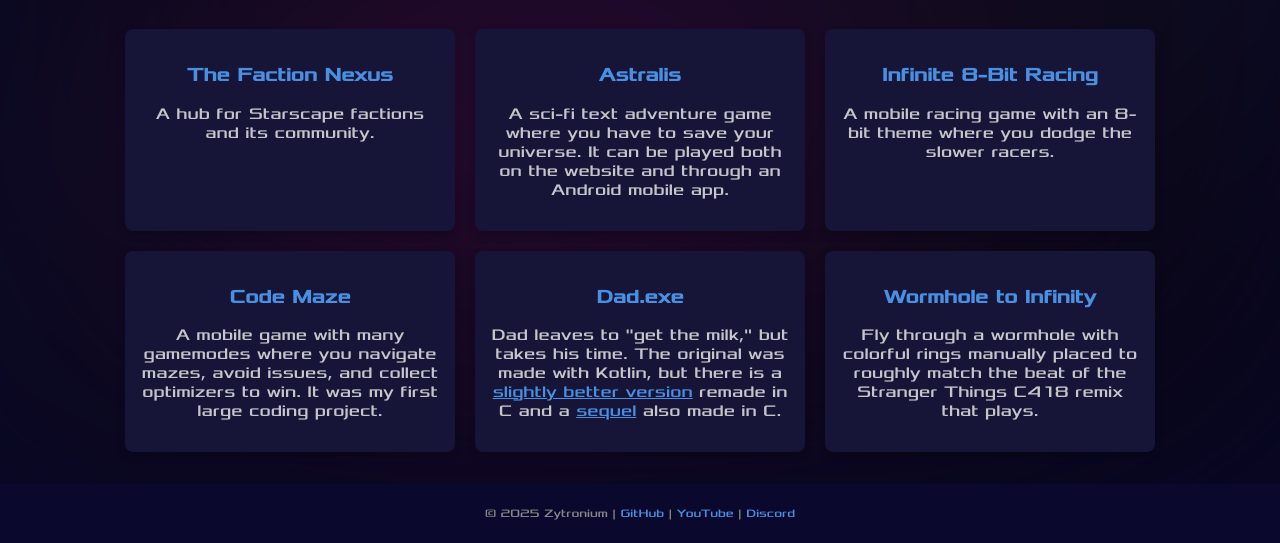
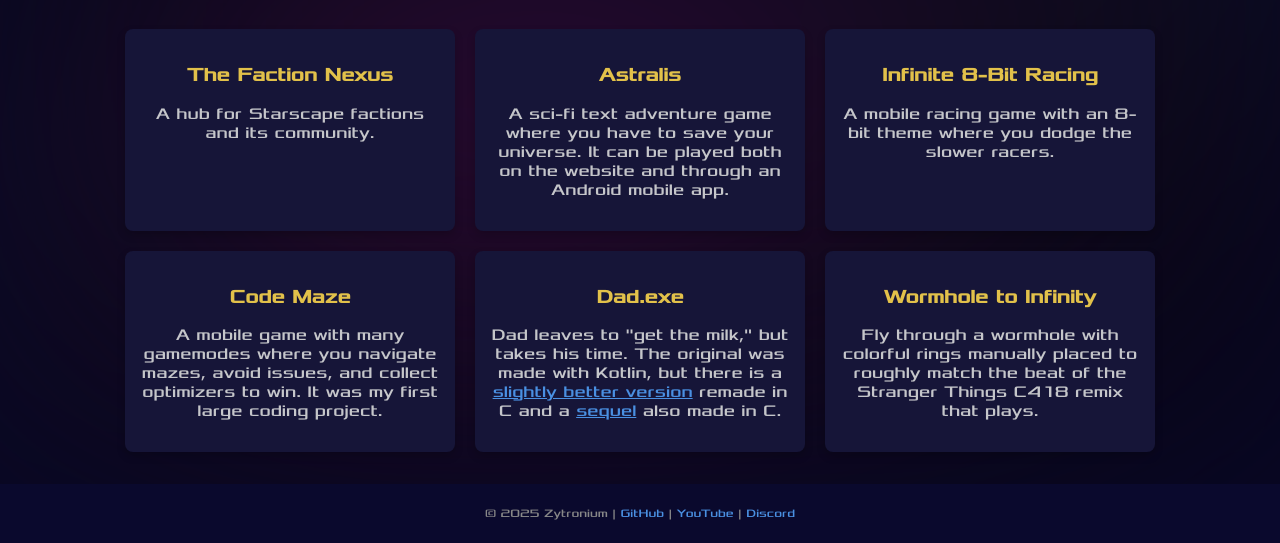
Before and after one commit to Zytronium/Zytronium, a plain HTML site: page index.html in a window 1280 px wide. Shown: the part 357-900 px from the top of the page. Drawn offline with Linux system fonts and the light colour scheme.

Commit message:
Made project card title links gold

```diff
--- a/css/style.css
+++ b/css/style.css
@@ -109,7 +109,7 @@ header {
 }
 
 .project-item h3 a {
-    color: #4a90e2;
+    color: #e2c14a;
     text-decoration: none;
 }
 
```
